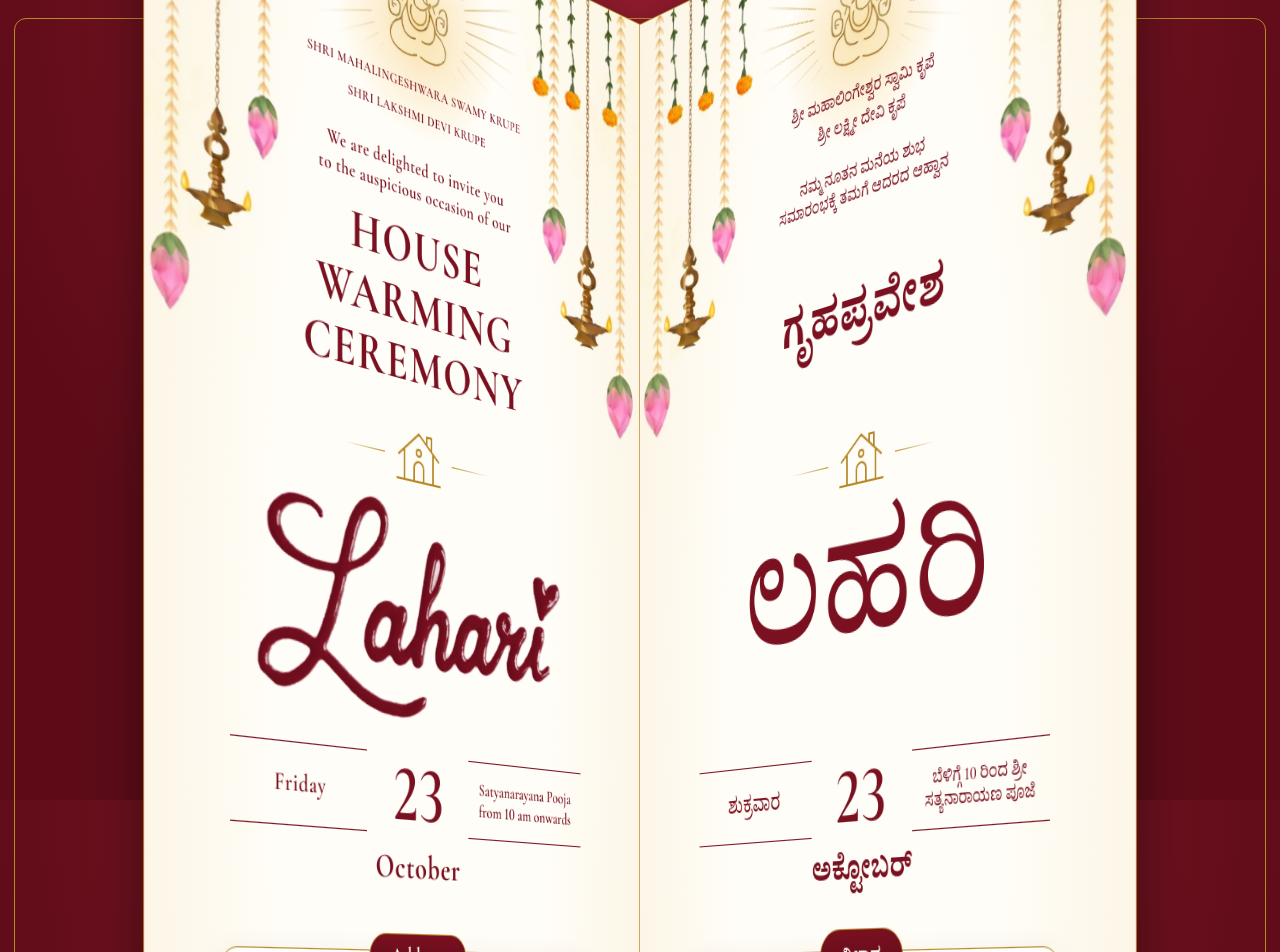
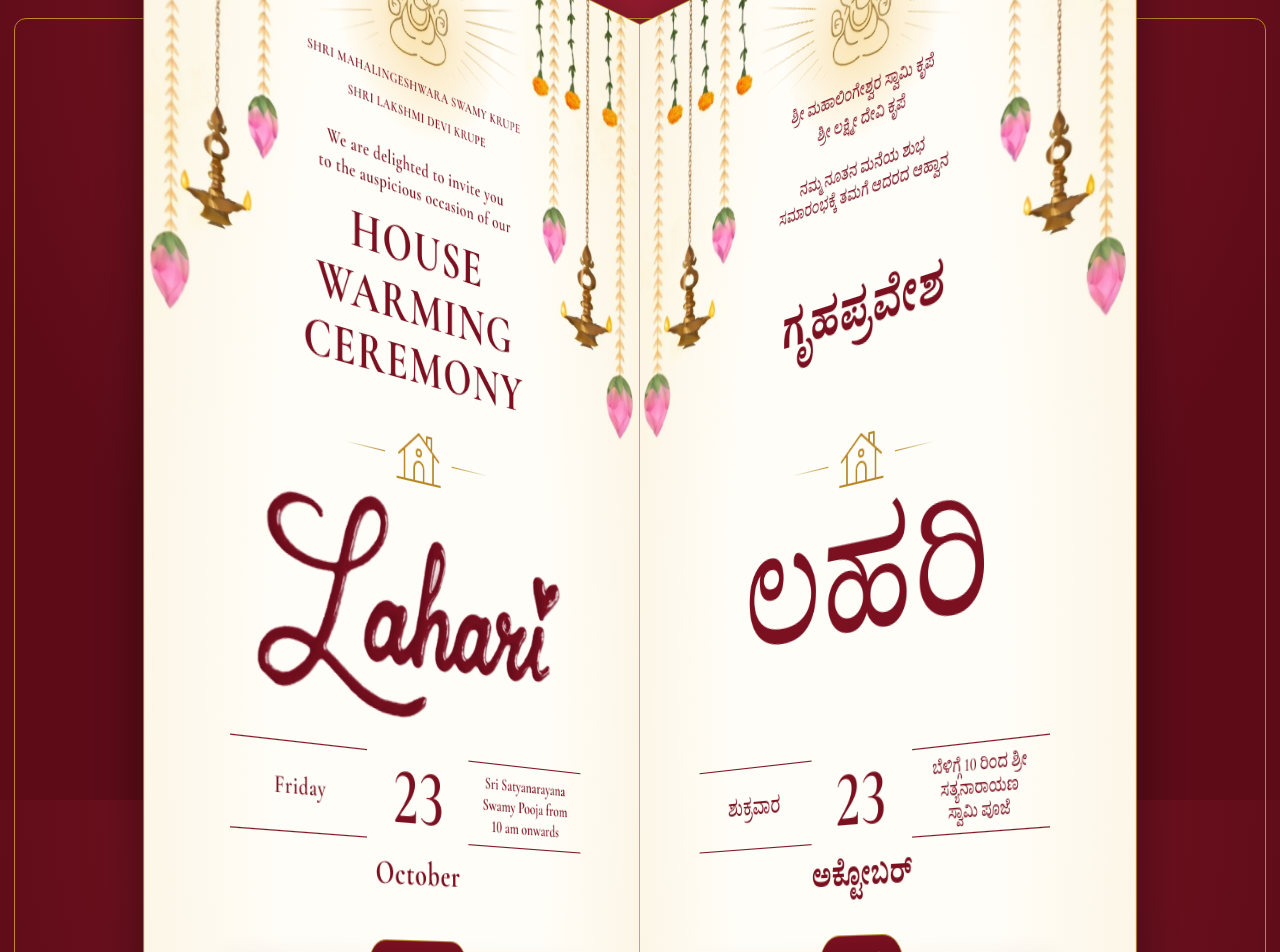
Before and after one commit to manishonai/hwc, a React (Vite) app: page / in a window 1280 px wide. Shown: the top 952 px of the page. Built offline with nearby package versions, Linux system fonts and the light colour scheme; a web font is replaced by a local one.

Commit message:
Name the pooja Sri Satyanarayana Swamy Pooja

```diff
--- a/index.html
+++ b/index.html
@@ -4,7 +4,7 @@
 <meta charset="utf-8">
 <meta name="viewport" content="width=device-width, initial-scale=1">
 <title>House Warming - Varsha, Anoop and Family</title>
-<meta name="description" content="You are invited to our House Warming (Gruha Pravesh) on Friday, 23 October, with Satyanarayana Pooja from 10 am, Nagarabhavi, Bengaluru.">
+<meta name="description" content="You are invited to our House Warming (Gruha Pravesh) on Friday, 23 October, with Sri Satyanarayana Swamy Pooja from 10 am, Nagarabhavi, Bengaluru.">
 <meta name="theme-color" content="#5c0b17">
 <link rel="icon" href="/favicon.svg" type="image/svg+xml">
 <link rel="apple-touch-icon" href="/apple-touch-icon.png">
--- a/src/App.jsx
+++ b/src/App.jsx
@@ -19,7 +19,7 @@ const TEXT = {
     house: 'Lahari',
     day: 'Friday',
     month: 'October',
-    pooja: 'Satyanarayana Pooja from 10 am onwards',
+    pooja: 'Sri Satyanarayana Swamy Pooja from 10 am onwards',
     venue: 'Address',
     address: ['No. 201, 3rd Floor,', '6 Leela Nivas, Block 7,', 'Nagarabhavi, Bengaluru 560091'],
     landmark: 'Landmark: BCN Grandeur Convention Hall',
@@ -37,7 +37,7 @@ const TEXT = {
     house: 'ಲಹರಿ',
     day: 'ಶುಕ್ರವಾರ',
     month: 'ಅಕ್ಟೋಬರ್',
-    pooja: 'ಬೆಳಿಗ್ಗೆ 10 ರಿಂದ ಶ್ರೀ ಸತ್ಯನಾರಾಯಣ ಪೂಜೆ',
+    pooja: 'ಬೆಳಿಗ್ಗೆ 10 ರಿಂದ ಶ್ರೀ ಸತ್ಯನಾರಾಯಣ ಸ್ವಾಮಿ ಪೂಜೆ',
     venue: 'ವಿಳಾಸ',
     address: ['ನಂ. 201, 3ನೇ ಮಹಡಿ,', '6 ಲೀಲಾ ನಿವಾಸ, ಬ್ಲಾಕ್ 7,', 'ನಾಗರಭಾವಿ, ಬೆಂಗಳೂರು 560091'],
     // Hall name stays in Latin script so it matches the signboard and Maps
--- a/src/index.css
+++ b/src/index.css
@@ -402,6 +402,10 @@ address { font-style: normal; }
   body { font-size: 1.05rem; }
   .panel { padding-inline: 10px; }
   .lunch { padding-inline: 12px; font-size: .95em; }
+  /* Room for the long pooja name beside the date */
+  .when { gap: 8px; }
+  .when strong { font-size: 3rem; }
+  .when .pooja { font-size: .78rem; }
 }
 
 @media (prefers-reduced-motion: no-preference) {
```
